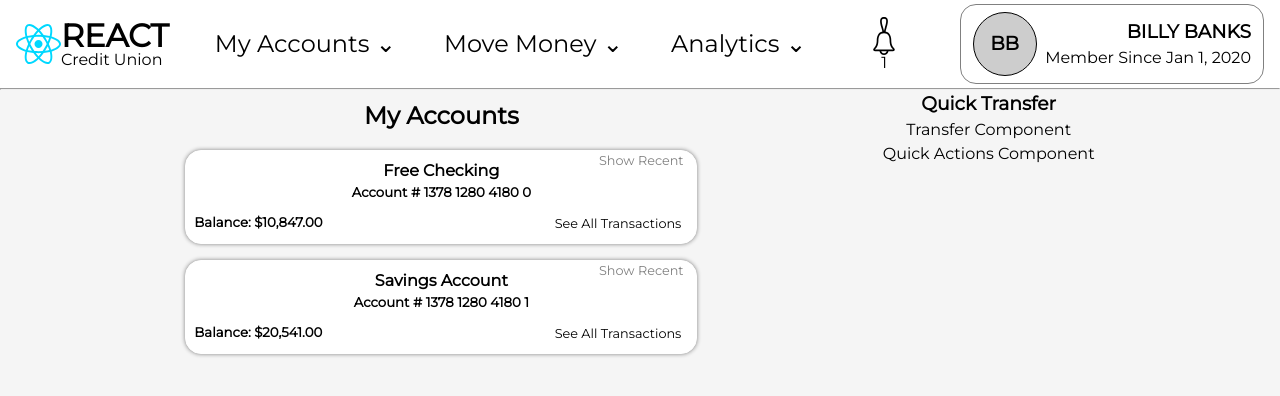
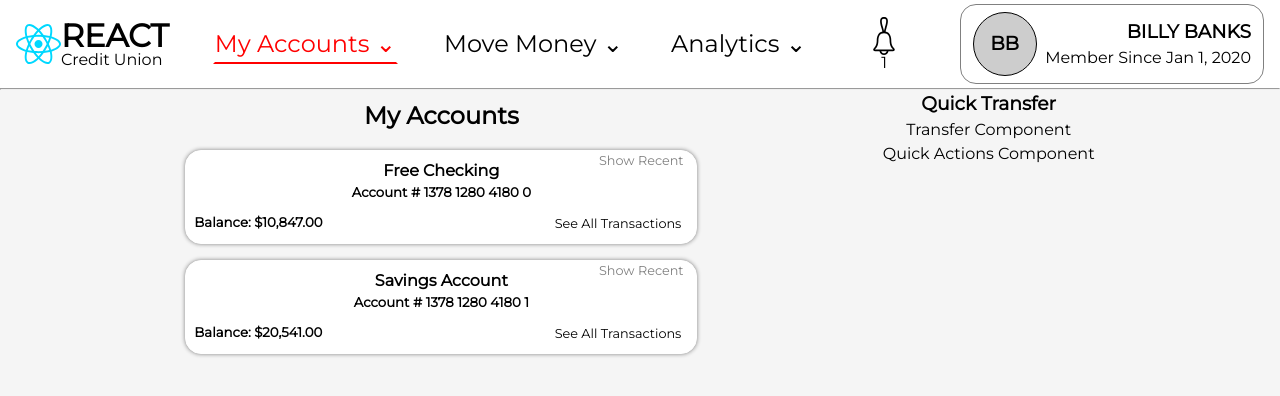
Before and after one commit to jskomal/banking-FE, a React (Vite) app: page / in a window 1280 px wide. Shown: the top 396 px of the page. Built offline with nearby package versions, Linux system fonts and the light colour scheme.

Commit message:
Add active class

```diff
--- a/src/components/Header.css
+++ b/src/components/Header.css
@@ -29,6 +29,11 @@
   color: red;
   border-bottom: 2px solid red;
   transition: 300ms ease-in-out;
+}
+
+.active {
+  color: red !important;
+  border-bottom: 2px solid red !important;
 }
 
 .notification {
@@ -69,7 +74,7 @@
 }
 
 .user:hover {
-  background-color: grey;
+  background-color: #333;
   color: white;
 }
 
```
